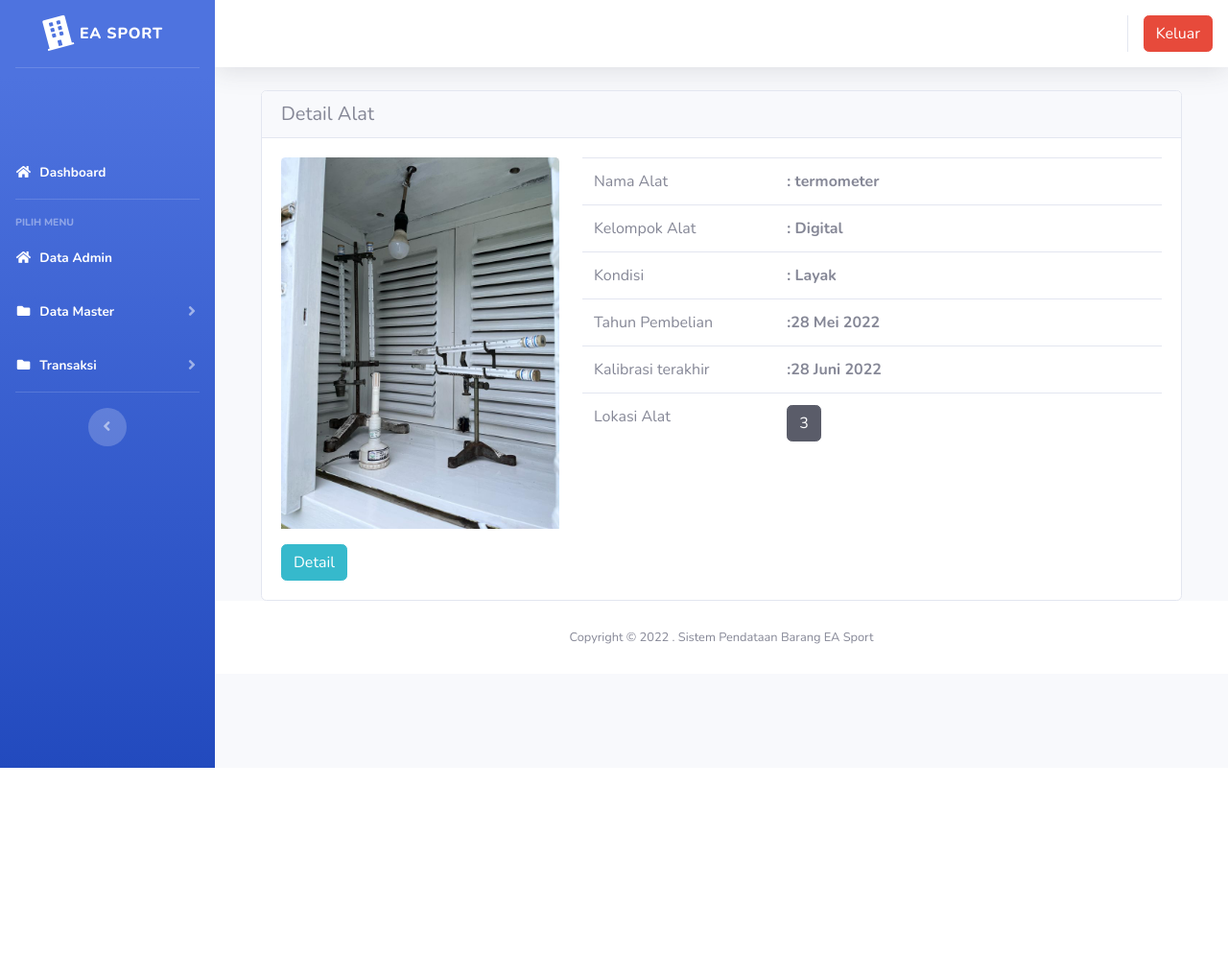
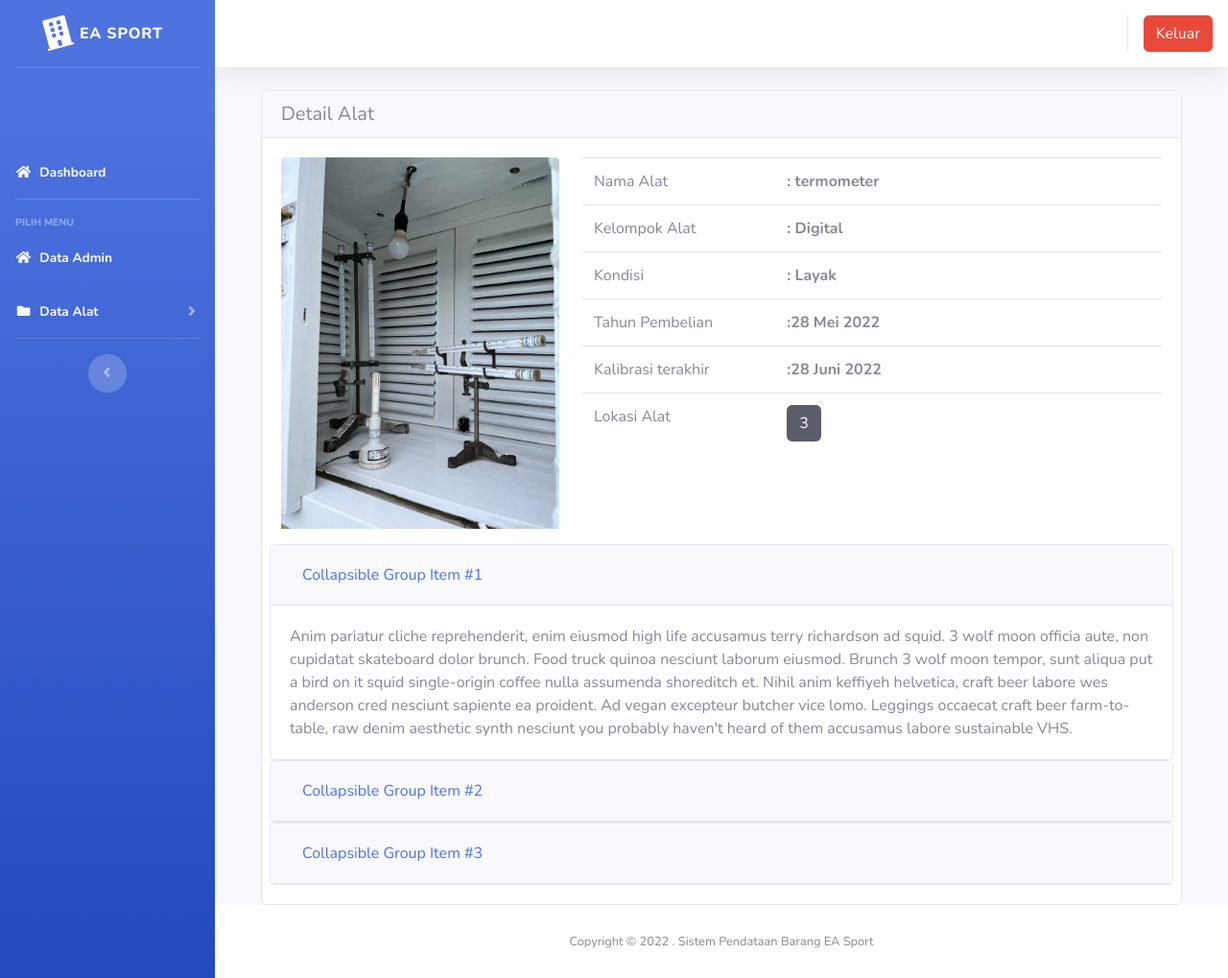
Before and after one commit to satriasapta/inventaris-alat-meteorologi, a CodeIgniter 4 app: template app/Views/home.php in a window 1280 px wide. Shown: the whole page at 96% size. Before the commit the page ends 800 px from the top, so only its background shows below. Run offline with PHP 8.4 and a stand-in for CodeIgniter, Linux system fonts and the light colour scheme; the template is opened without the code that fills it, so the values that code supplies are empty; some libraries are stand-ins or nearby versions.

Commit message:
dashboard + sidebarbar

```diff
--- a/app/Controllers/Home.php
+++ b/app/Controllers/Home.php
@@ -10,4 +10,8 @@ class Home extends BaseController
 
         return view('home');
     }
+    public function dashboard()
+    {
+        return view('dashboard');
+    }
 }
--- a/app/Views/home.php
+++ b/app/Views/home.php
@@ -52,13 +52,51 @@
                         </tr>
                     </table>
                 </div>
-            </div>
-            <button class="btn btn-info mt-3" data-toggle="collapse" data-target="#collapseExample" aria-expanded="false" aria-controls="collapseExample">Detail</button>
-            <div class="collapse" id="collapseExample">
-                <div class="card card-body">
-                    Anim pariatur cliche reprehenderit, enim eiusmod high life accusamus terry richardson ad squid. Nihil anim keffiyeh helvetica, craft beer labore wes anderson cred nesciunt sapiente ea proident.
-                </div>
-            </div>
+                <div id="accordion">
+  <div class="card mt-3">
+    <div class="card-header" id="headingOne">
+      <h5 class="mb-0">
+        <button class="btn btn-link" data-toggle="collapse" data-target="#collapseOne" aria-expanded="true" aria-controls="collapseOne">
+          Collapsible Group Item #1
+        </button>
+      </h5>
+    </div>
+
+    <div id="collapseOne" class="collapse show" aria-labelledby="headingOne" data-parent="#accordion">
+      <div class="card-body">
+        Anim pariatur cliche reprehenderit, enim eiusmod high life accusamus terry richardson ad squid. 3 wolf moon officia aute, non cupidatat skateboard dolor brunch. Food truck quinoa nesciunt laborum eiusmod. Brunch 3 wolf moon tempor, sunt aliqua put a bird on it squid single-origin coffee nulla assumenda shoreditch et. Nihil anim keffiyeh helvetica, craft beer labore wes anderson cred nesciunt sapiente ea proident. Ad vegan excepteur butcher vice lomo. Leggings occaecat craft beer farm-to-table, raw denim aesthetic synth nesciunt you probably haven't heard of them accusamus labore sustainable VHS.
+      </div>
+    </div>
+  </div>
+  <div class="card">
+    <div class="card-header" id="headingTwo">
+      <h5 class="mb-0">
+        <button class="btn btn-link collapsed" data-toggle="collapse" data-target="#collapseTwo" aria-expanded="false" aria-controls="collapseTwo">
+          Collapsible Group Item #2
+        </button>
+      </h5>
+    </div>
+    <div id="collapseTwo" class="collapse" aria-labelledby="headingTwo" data-parent="#accordion">
+      <div class="card-body">
+        Anim pariatur cliche reprehenderit, enim eiusmod high life accusamus terry richardson ad squid. 3 wolf moon officia aute, non cupidatat skateboard dolor brunch. Food truck quinoa nesciunt laborum eiusmod. Brunch 3 wolf moon tempor, sunt aliqua put a bird on it squid single-origin coffee nulla assumenda shoreditch et. Nihil anim keffiyeh helvetica, craft beer labore wes anderson cred nesciunt sapiente ea proident. Ad vegan excepteur butcher vice lomo. Leggings occaecat craft beer farm-to-table, raw denim aesthetic synth nesciunt you probably haven't heard of them accusamus labore sustainable VHS.
+      </div>
+    </div>
+  </div>
+  <div class="card">
+    <div class="card-header" id="headingThree">
+      <h5 class="mb-0">
+        <button class="btn btn-link collapsed" data-toggle="collapse" data-target="#collapseThree" aria-expanded="false" aria-controls="collapseThree">
+          Collapsible Group Item #3
+        </button>
+      </h5>
+    </div>
+    <div id="collapseThree" class="collapse" aria-labelledby="headingThree" data-parent="#accordion">
+      <div class="card-body">
+        Anim pariatur cliche reprehenderit, enim eiusmod high life accusamus terry richardson ad squid. 3 wolf moon officia aute, non cupidatat skateboard dolor brunch. Food truck quinoa nesciunt laborum eiusmod. Brunch 3 wolf moon tempor, sunt aliqua put a bird on it squid single-origin coffee nulla assumenda shoreditch et. Nihil anim keffiyeh helvetica, craft beer labore wes anderson cred nesciunt sapiente ea proident. Ad vegan excepteur butcher vice lomo. Leggings occaecat craft beer farm-to-table, raw denim aesthetic synth nesciunt you probably haven't heard of them accusamus labore sustainable VHS.
+      </div>
+    </div>
+  </div>
+</div>
         </div>
     </div>
     <?= $this->endSection(); ?>
--- a/app/Views/templates.php
+++ b/app/Views/templates.php
@@ -59,7 +59,7 @@
             </li>
             <!-- Nav Item - Dashboard -->
             <li class="nav-item active">
-                <a class="nav-link" href="/">
+                <a class="nav-link" href="/view/dashboard">
                     <i class="fas fa-fw fa-home"></i>
                     <span>Dashboard</span></a>
             </li>
@@ -84,34 +84,27 @@
             <li class="nav-item active">
                 <a class="nav-link collapsed" href="#" data-toggle="collapse" data-target="#collapseData" aria-expanded="true" aria-controls="collapseData">
                     <i class="fas fa-fw fa-folder"></i>
-                    <span>Data Master</span>
+                    <span>Data Alat</span>
                 </a>
                 <div id="collapseData" class="collapse" aria-labelledby="headingPages" data-parent="#accordionSidebar">
                     <div class="bg-white py-2 collapse-inner rounded">
-                        <h6 class="collapse-header">Menu:</h6>
-                        <a class="collapse-item" href="/barang">Data Barang</a>
-                        <a class="collapse-item" href="/jenisbarang">Jenis Barang</a>
-                        <a class="collapse-item" href="/data_supplier">Data Supplier</a>
+                        <h6 class="collapse-header">Meteorologi:</h6>
+                        <a class="collapse-item" href="/barang">Digital</a>
+                        <a class="collapse-item" href="/jenisbarang">Mekanik</a>
+                        <a class="collapse-item" href="/data_supplier">Semua Alat</a>
+
+                    </div>
+                    <div class="bg-white py-2 collapse-inner rounded">
+                        <h6 class="collapse-header">Klimatologi:</h6>
+                        <a class="collapse-item" href="/barang">Digital</a>
+                        <a class="collapse-item" href="/jenisbarang">Mekanik</a>
+                        <a class="collapse-item" href="/data_supplier">Semua Alat</a>
 
                     </div>
                 </div>
             </li>
 
 
-
-            <li class="nav-item active">
-                <a class="nav-link collapsed" href="#" data-toggle="collapse" data-target="#collapsePages" aria-expanded="true" aria-controls="collapsePages">
-                    <i class="fas fa-fw fa-folder"></i>
-                    <span>Transaksi</span>
-                </a>
-                <div id="collapsePages" class="collapse" aria-labelledby="headingPages" data-parent="#accordionSidebar">
-                    <div class="bg-white py-2 collapse-inner rounded">
-                        <h6 class="collapse-header">Menu:</h6>
-                        <a class="collapse-item" href="/barang_masuk">Barang Masuk</a>
-                        <a class="collapse-item" href="/barang_keluar">Barang Keluar</a>
-                    </div>
-                </div>
-            </li>
 
             <!-- Divider -->
             <hr class="sidebar-divider d-none d-md-block">
```
Also changed, not shown: app/Views/dashboard.php (added, +42 -0 lines), public/img/foto bgst.jpg (added), public/img/slider1.jpg (added), public/img/slider2.jpg (added).
